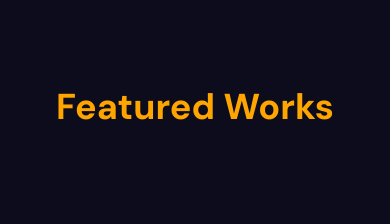
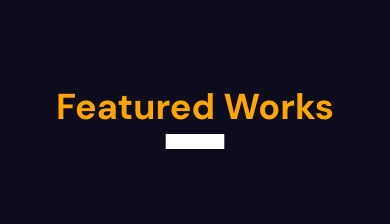
Before and after one commit to CakeZaddy/Sulaimon-Omotosho, a React (Vite) app: page / in a window 390 px wide. Shown: the part 4040-4264 px from the top of the page. Built offline with nearby package versions, Linux system fonts and the light colour scheme.

Commit message:
Finished responsiveness for Tablet screen.

```diff
--- a/src/App.jsx
+++ b/src/App.jsx
@@ -24,9 +24,9 @@ function App() {
         <Parallax type='portfolio' />
       </section>
       <Portfolio />
-      {/* <section className='' id='Contact'>
+      <section className='' id='Contact'>
         <Contact />
-      </section> */}
+      </section>
     </>
   )
 }
--- a/src/Components/Contact/contact.scss
+++ b/src/Components/Contact/contact.scss
@@ -15,6 +15,13 @@
     gap: 10px;
   }
 
+  @include tablet {
+    width: 100%;
+    padding: 30px;
+    flex-direction: column;
+    // gap: 10px;
+  }
+
   .textContainer {
     flex: 1;
     display: flex;
@@ -22,6 +29,13 @@
     gap: 40px;
 
     @include mobile {
+      gap: 20px;
+      text-align: center;
+      align-items: center;
+      margin-top: 30px;
+    }
+
+    @include tablet {
       gap: 20px;
       text-align: center;
       align-items: center;
@@ -52,6 +66,11 @@
       padding: 30px;
     }
 
+    @include tablet {
+      width: 100%;
+      padding: 30px;
+    }
+
     .phoneSvg {
       position: absolute;
       margin: auto;
@@ -61,6 +80,11 @@
       @include mobile {
         top: 30%;
         right: 25%;
+      }
+
+      @include tablet {
+        top: 6%;
+        right: 33%;
       }
 
       svg {
@@ -92,6 +116,10 @@
         @include mobile {
           padding: 10px;
         }
+
+        @include tablet {
+          font-size: 20px;
+        }
       }
 
       button {
@@ -105,6 +133,11 @@
         @include mobile {
           padding: 10px;
         }
+
+        @include tablet {
+          font-weight: bold;
+          font-size: 30px;
+        }
       }
     }
   }
--- a/src/Components/Portfolio/portfolio.scss
+++ b/src/Components/Portfolio/portfolio.scss
@@ -28,11 +28,14 @@
       background-color: white;
     }
   }
+  section {
+    width: 100%;
+
     .container {
       display: flex;
       align-items: center;
       justify-content: center;
-    width: 100%;
+      max-width: 100%;
       height: 100%;
       overflow: hidden;
 
@@ -51,6 +54,7 @@
 
         @include tablet {
           flex-direction: column;
+          width: 100%;
         }
 
         .imageContainer {
@@ -63,12 +67,22 @@
             margin-top: 80px;
           }
 
+          @include tablet {
+            width: 100%;
+            max-height: 500px;
+            margin-top: 80px;
+          }
+
           img {
             width: 100%;
             height: 100%;
             object-fit: cover;
 
             @include mobile {
+              object-fit: contain;
+            }
+
+            @include tablet {
               object-fit: contain;
             }
           }
@@ -87,11 +101,22 @@
             text-align: center;
           }
 
+          @include tablet {
+            transform: none !important;
+            padding: 10px;
+            align-items: center;
+            text-align: center;
+          }
+
           h2 {
             font-size: 72px;
 
             @include mobile {
               font-size: 36px;
+            }
+
+            @include tablet {
+              font-weight: bold;
             }
           }
 
@@ -102,6 +127,10 @@
             @include mobile {
               font-size: 16px;
             }
+
+            @include tablet {
+              font-size: 30px;
+            }
           }
 
           button {
@@ -110,8 +139,16 @@
             border-radius: 10px;
             padding: 10px;
             width: 200px;
+
+            @include tablet {
+              border-radius: 15px;
+              padding: 15px;
+              width: 300px;
+              font-size: 30px;
             }
           }
         }
       }
     }
+  }
+}
--- a/src/Components/Sidebar/Links/Links.jsx
+++ b/src/Components/Sidebar/Links/Links.jsx
@@ -28,7 +28,7 @@ const itemVariants = {
 
 const items = ['Homepage', 'Services', 'Portfolio', 'Contact', 'About']
 
-const Links = () => {
+const Links = ({ setOpen }) => {
   return (
     <motion.div className='links' variants={variants}>
       {items.map((item) => (
@@ -38,6 +38,7 @@ const Links = () => {
           variants={itemVariants}
           whileHover={{ scale: 1.2 }}
           whileTap={{ scale: 0.85 }}
+          onClick={() => setOpen((prev) => !prev)}
         >
           {item}
         </motion.a>
--- a/src/Components/Sidebar/Sidebar.jsx
+++ b/src/Components/Sidebar/Sidebar.jsx
@@ -29,7 +29,7 @@ const Sidebar = () => {
   return (
     <motion.div className='sidebar' animate={open ? 'open' : 'closed'}>
       <motion.div className='bg' variants={variants}>
-        <Links />
+        <Links setOpen={setOpen} />
       </motion.div>
       <ToggleButton setOpen={setOpen} />
     </motion.div>
--- a/src/app.scss
+++ b/src/app.scss
@@ -31,7 +31,7 @@ section {
   }
 }
 @mixin tablet {
-  @media (min-width: 750px) {
+  @media (min-width: 750px) and (max-width: 1024px) {
     @content;
   }
 }
```
Lines whose indentation alone changed are shown as unchanged.
